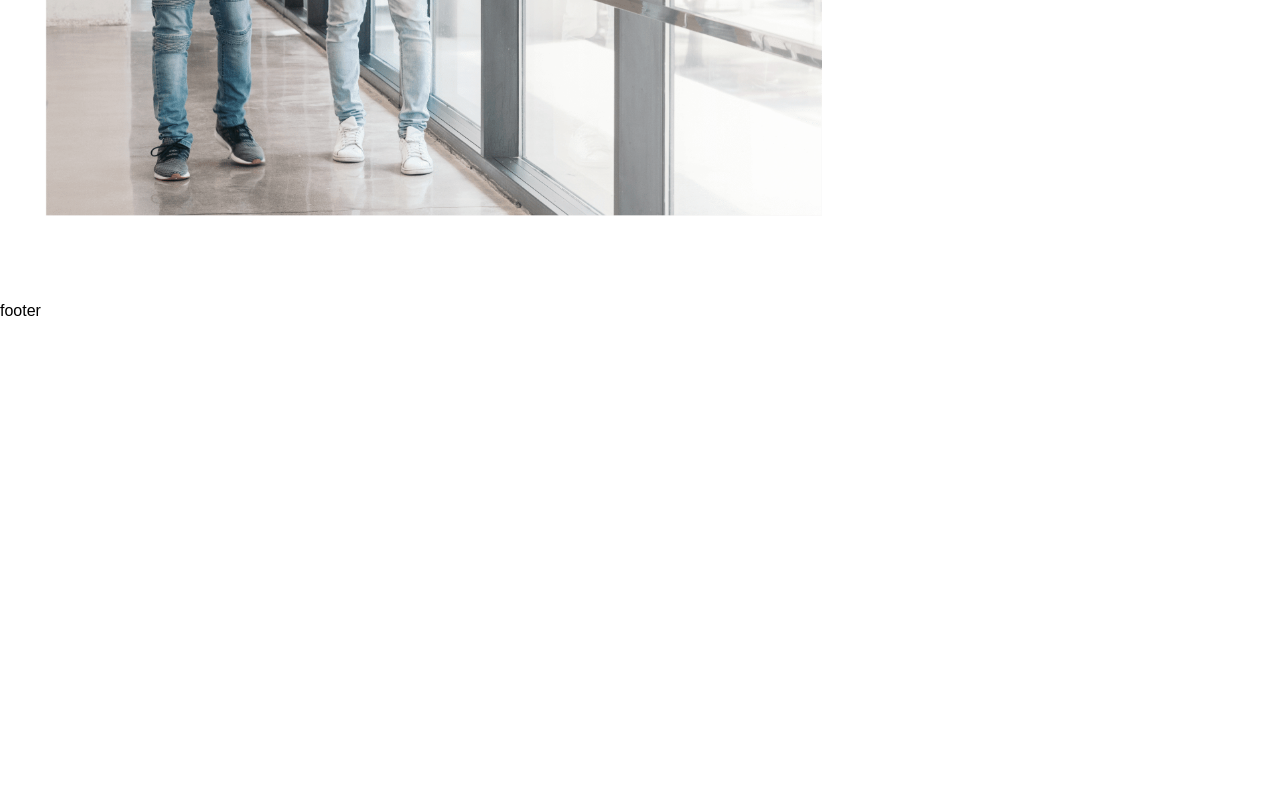
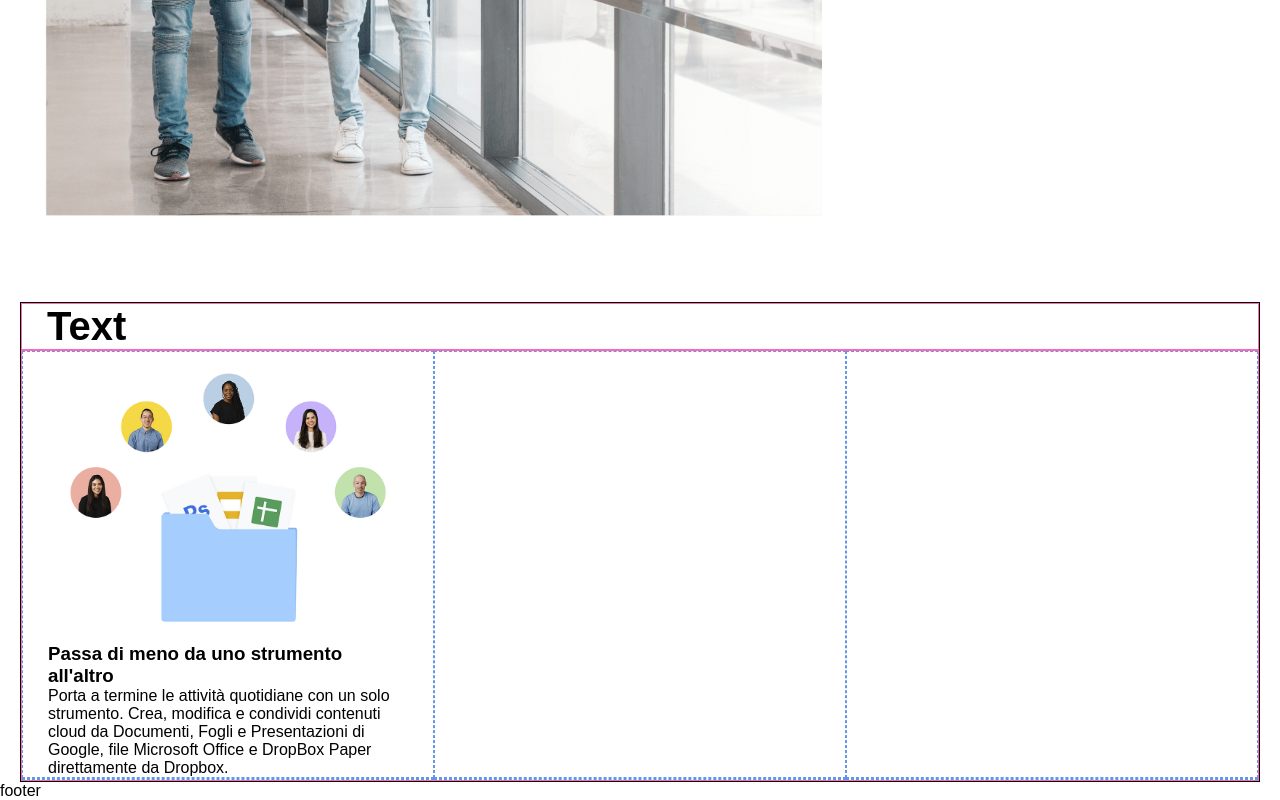
Before and after one commit to GabrieleTuzzo/htmlcss-dropbox, a plain HTML site: page index.html in a window 1280 px wide. Shown: the part 2813-3613 px from the top of the page. Before the commit the page ends 3133 px from the top, so only its background shows below. Drawn offline with Linux system fonts and the light colour scheme.

Commit message:
ADD features section layout

```diff
--- a/css/style.css
+++ b/css/style.css
@@ -241,6 +241,11 @@ img {
     margin-bottom: 32px;
 }
 
+/* FEATURES */
+.features-heading {
+    font-size: 40px;
+}
+
 /* BUTTONS */
 .btn {
     display: inline-block;
--- a/index.html
+++ b/index.html
@@ -213,6 +213,38 @@
                 </div>
             </div>
         </section>
+
+        <section class="features debug">
+            <div class="container">
+                <div class="row">
+                    <h2 class="features-heading">Text</h2>
+                </div>
+                <div class="row">
+                    <div class="col-33">
+                        <div class="feature-card">
+                            <img src="./img/business-feature-switching-tools.png" alt="">
+                            <h3>Passa di meno da uno strumento all'altro</h3>
+                            <p>Porta a termine le attività quotidiane con un solo strumento. Crea, modifica e condividi contenuti cloud da Documenti, Fogli e Presentazioni di Google, file Microsoft Office e DropBox Paper direttamente da Dropbox.</p>
+                        </div>
+                    </div>
+                    <div class="col-33">
+                        <div class="feature-card"></div>
+                    </div>
+                    <div class="col-33">
+                        <div class="feature-card"></div>
+                    </div>
+                    <div class="col-33">
+                        <div class="feature-card"></div>
+                    </div>
+                    <div class="col-33">
+                        <div class="feature-card"></div>
+                    </div>
+                    <div class="col-33">
+                        <div class="feature-card"></div>
+                    </div>
+                </div>
+            </div>
+        </section>
     </main>
     <footer>
         footer
```
